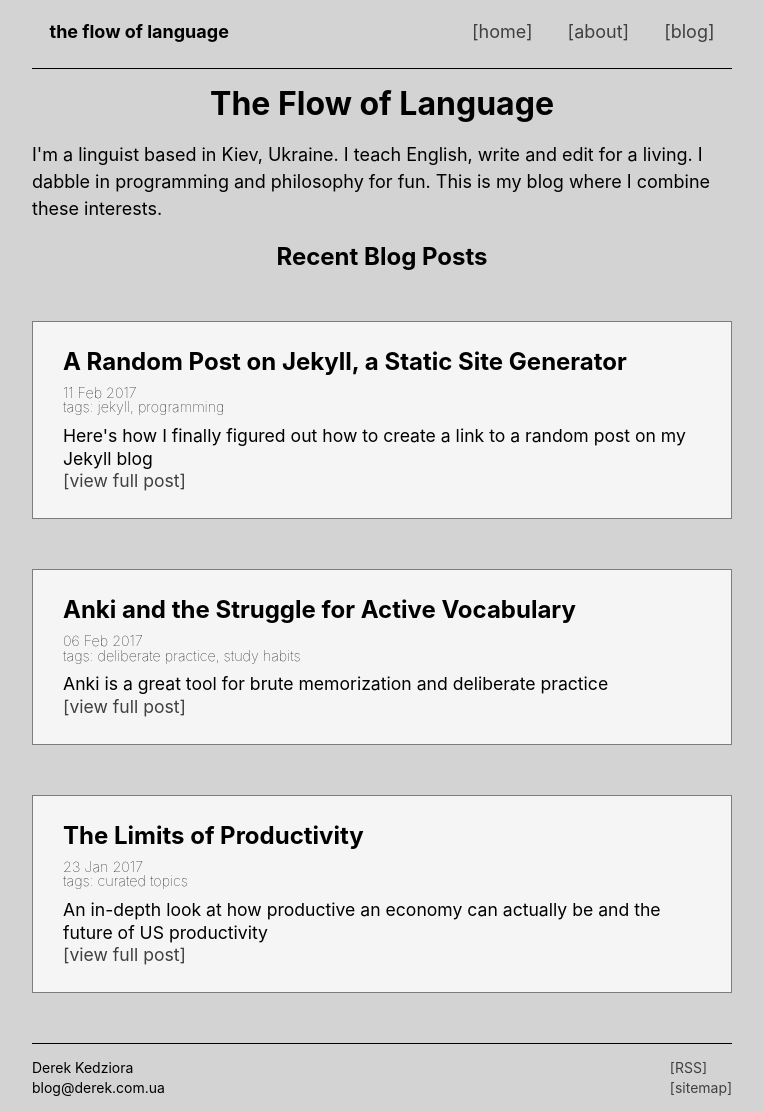
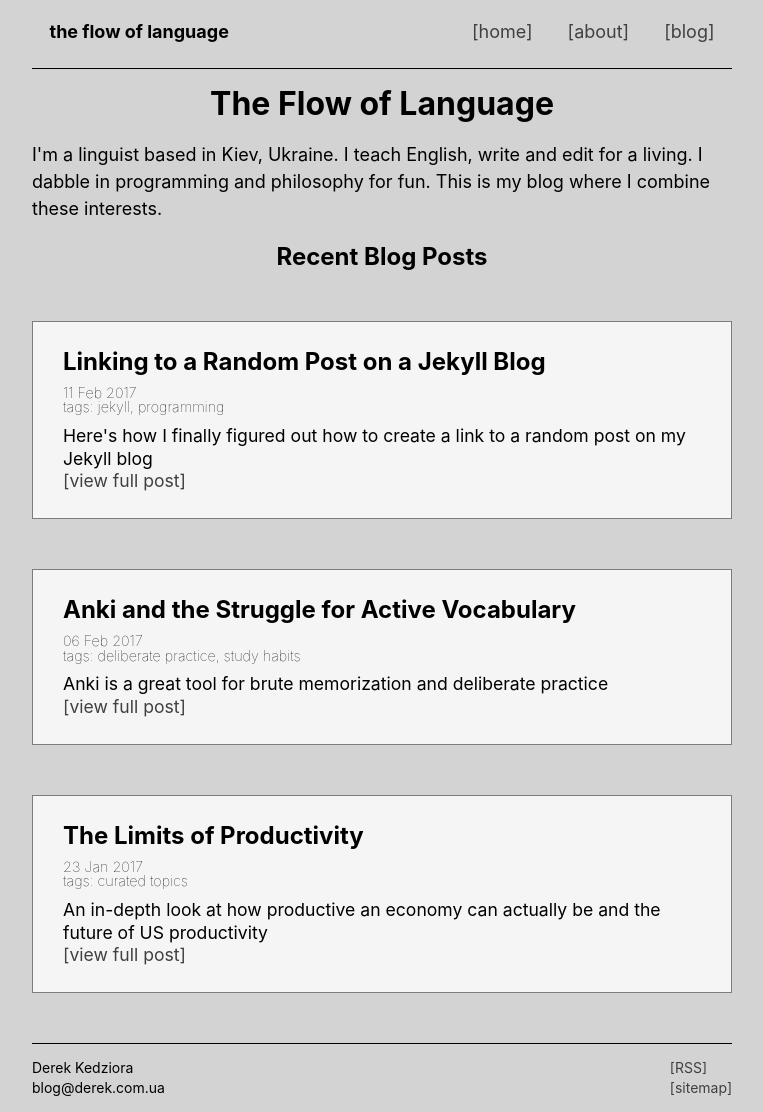
Before and after one commit to ZeroDeth/derekkedziora.github.io, a Jekyll site: the page built from index.html, in a window 1280 px wide. Shown: the whole page, without its empty margins (258-1021 px from the left). Built offline with Jekyll 4.4.1, drawn with Linux system fonts in a browser that asks for light colours; comment, search, counter and statistics services are not loaded.

Commit message:
title fixed

```diff
--- a/_posts/2017-02-11-random-post-on-jekyll.md
+++ b/_posts/2017-02-11-linking-to-random-post-on-jekyll-blog.md
@@ -1,5 +1,5 @@
 ---
-title: A Random Post on Jekyll, a Static Site Generator
+title: Linking to a Random Post on a Jekyll Blog
 description: Here's how I finally figured out how to create a link to a random post on my Jekyll blog
 tags:
  - jekyll
```
